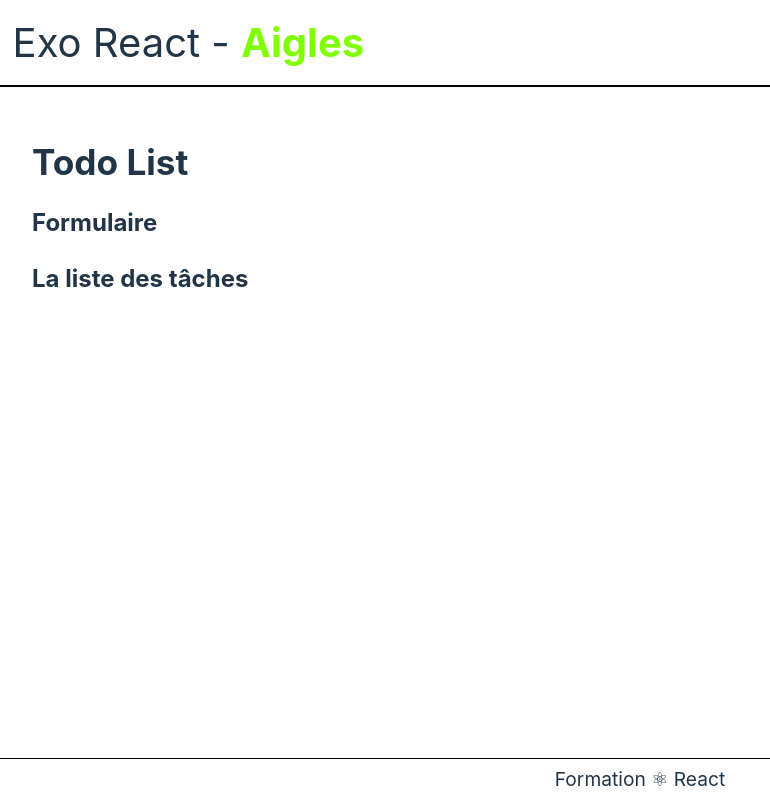
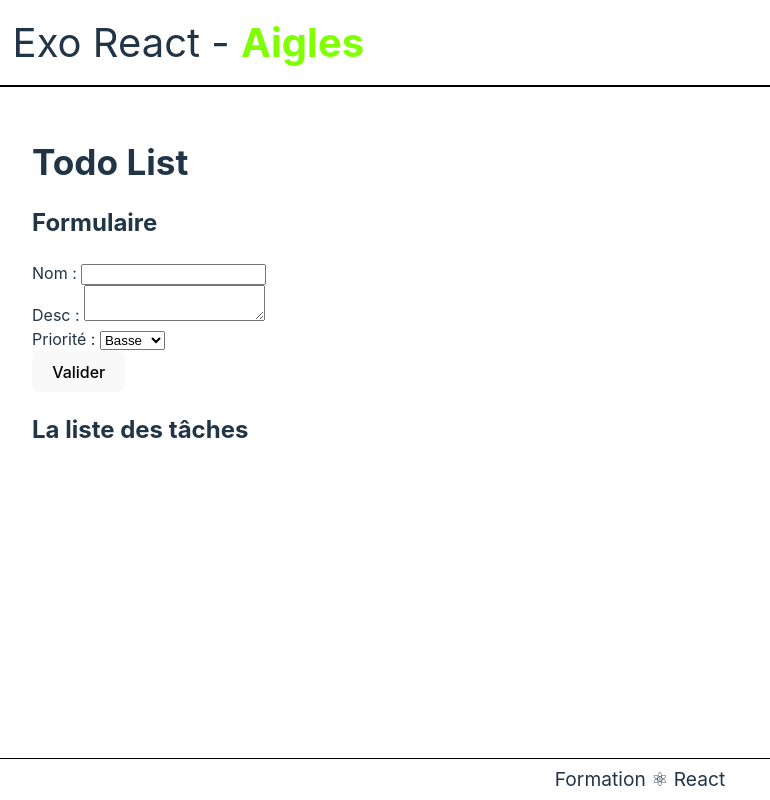
Before and after one commit to Formation-JS/Aigles_React_Exo_TodoList, a React (Vite) app: page / in a window 1280 px wide. Shown: the whole page, without its empty margins (0-770 px from the left). Built offline with nearby package versions, Linux system fonts and the light colour scheme.

Commit message:
TaskForm - Squeleton 🦴

```diff
--- a/package.json
+++ b/package.json
@@ -10,8 +10,11 @@
     "preview": "vite preview"
   },
   "dependencies": {
+    "@hookform/resolvers": "^3.9.0",
     "react": "^18.3.1",
-    "react-dom": "^18.3.1"
+    "react-dom": "^18.3.1",
+    "react-hook-form": "^7.53.0",
+    "yup": "^1.4.0"
   },
   "devDependencies": {
     "@eslint/js": "^9.11.1",
--- /dev/null
+++ b/src/components/TaskForm/TaskForm.tsx
@@ -0,0 +1,37 @@
+import { useId } from 'react';
+import { useForm } from 'react-hook-form';
+
+// pnpm i react-hook-form @hookform/resolvers yup
+export default function TaskForm() {
+
+  const { register, handleSubmit } = useForm();
+  const inputId = useId();
+
+  const handleTaskSubmit = (data: any) => {
+
+  }
+
+  return (
+    <form onSubmit={handleSubmit(handleTaskSubmit)}>
+      <div>
+        <label htmlFor={inputId+'name'}>Nom : </label>
+        <input type="text" id={inputId+'name'} />
+      </div>
+      <div>
+        <label htmlFor={inputId + 'desc'}>Desc : </label>
+        <textarea id={inputId + 'desc'} />
+      </div>
+      <div>
+        <label htmlFor={inputId + 'prio'}>Priorité : </label>
+        <select id={inputId + 'prio'}>
+          <option value="">Basse</option>
+          <option value="">Normal</option>
+          <option value="">Urgent</option>
+        </select>
+      </div>
+      <div>
+        <button type="submit">Valider</button>
+      </div>
+    </form>
+  );
+}
--- a/src/containers/TodoList/TodoList.tsx
+++ b/src/containers/TodoList/TodoList.tsx
@@ -1,3 +1,4 @@
+import TaskForm from '../../components/TaskForm/TaskForm';
 
 export default function TodoList() {
 
@@ -6,7 +7,7 @@ export default function TodoList() {
       <h1>Todo List</h1>
 
       <h2>Formulaire</h2>
-      {/* Faire le formulaire :o */}
+      <TaskForm />
 
       <h2>La liste des tâches</h2>
       {/* Faire la liste */}
```
Also changed, not shown: 2 other files (tests, documents, lock files or other folders).
